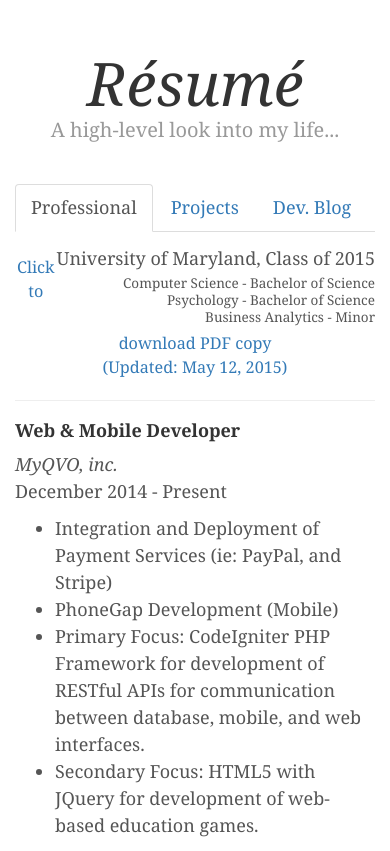
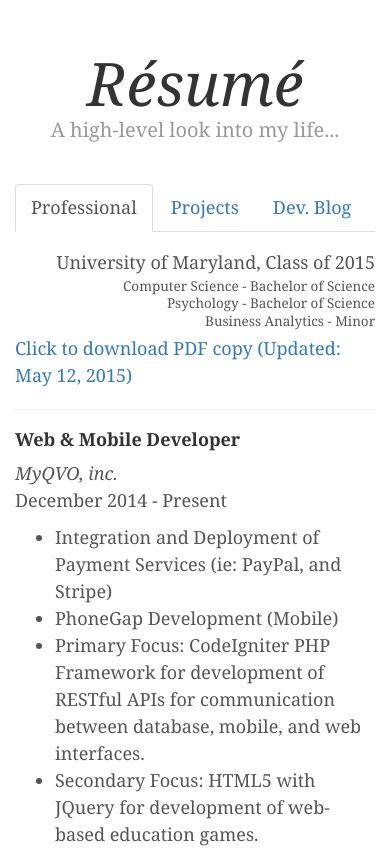
Before and after one commit to awhipp/SAS, a plain HTML site: page resume.html in a window 390 px wide. Shown: the top 851 px of the page. Drawn offline with nearby package versions, Linux system fonts and the light colour scheme; a script that the page names is missing.

Commit message:
Mobile bug fix v0.2

```diff
--- a/resume.html
+++ b/resume.html
@@ -59,9 +59,9 @@ $('body').fadeIn(300);
                 <p style="font-size: 75%;">Psychology - Bachelor of Science</p>
                 <p style="font-size: 75%;">Business Analytics - Minor</p>
             </div>
-          	<center><a href="files/whipp-resume.pdf"><p style="font-size: 90%; margin-top:-1%;">Click to download PDF copy<br>(Updated: May 12, 2015)</p></a></center>
           </div>
-            <hr>
+            <a href="files/whipp-resume.pdf"><p>Click to download PDF copy (Updated: May 12, 2015)</p></a><hr>
+
             <h4><b>Web & Mobile Developer</b></h4>
             <i>MyQVO, inc.</i>
             <p>December 2014 - Present</p>
```
